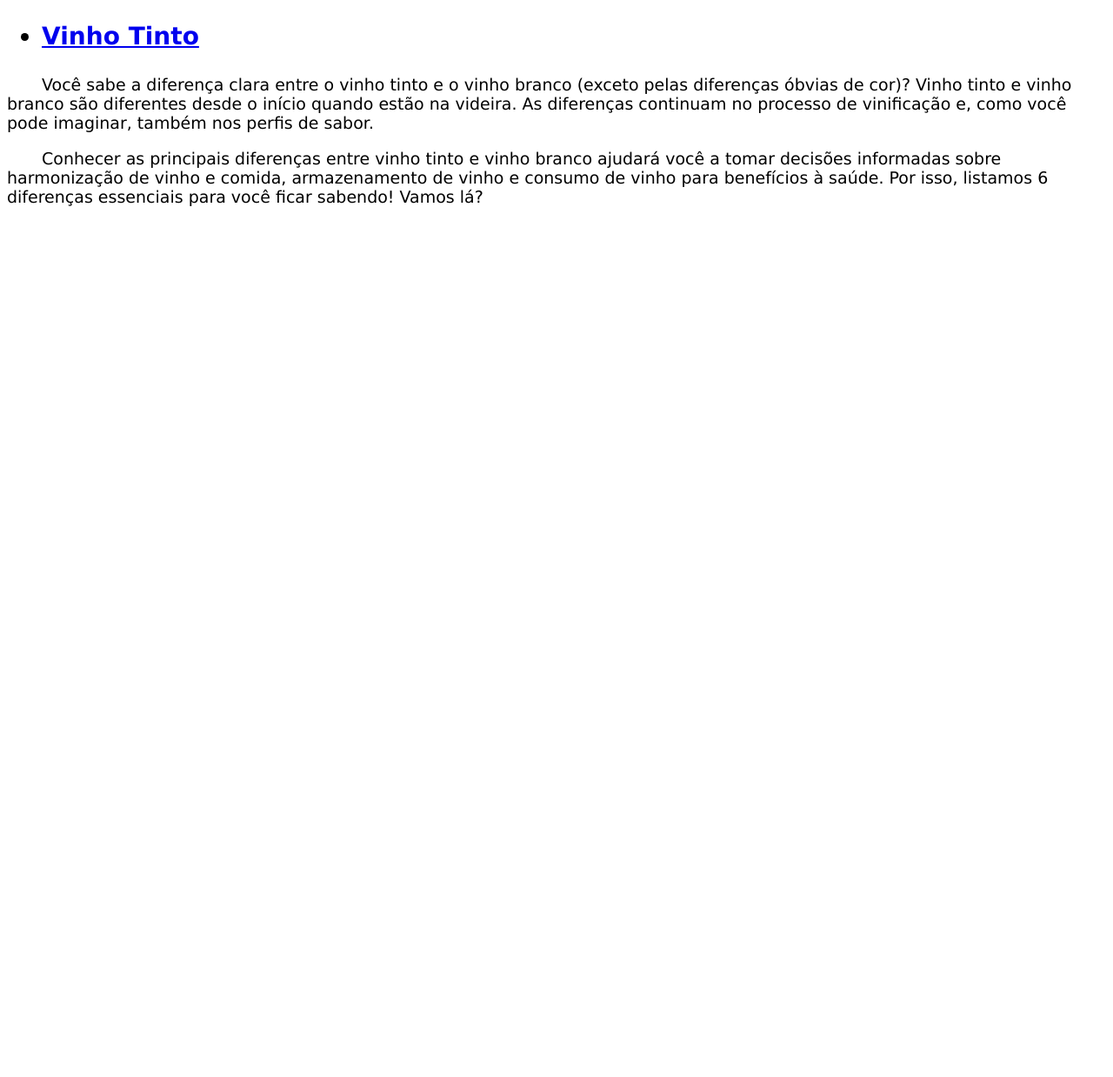
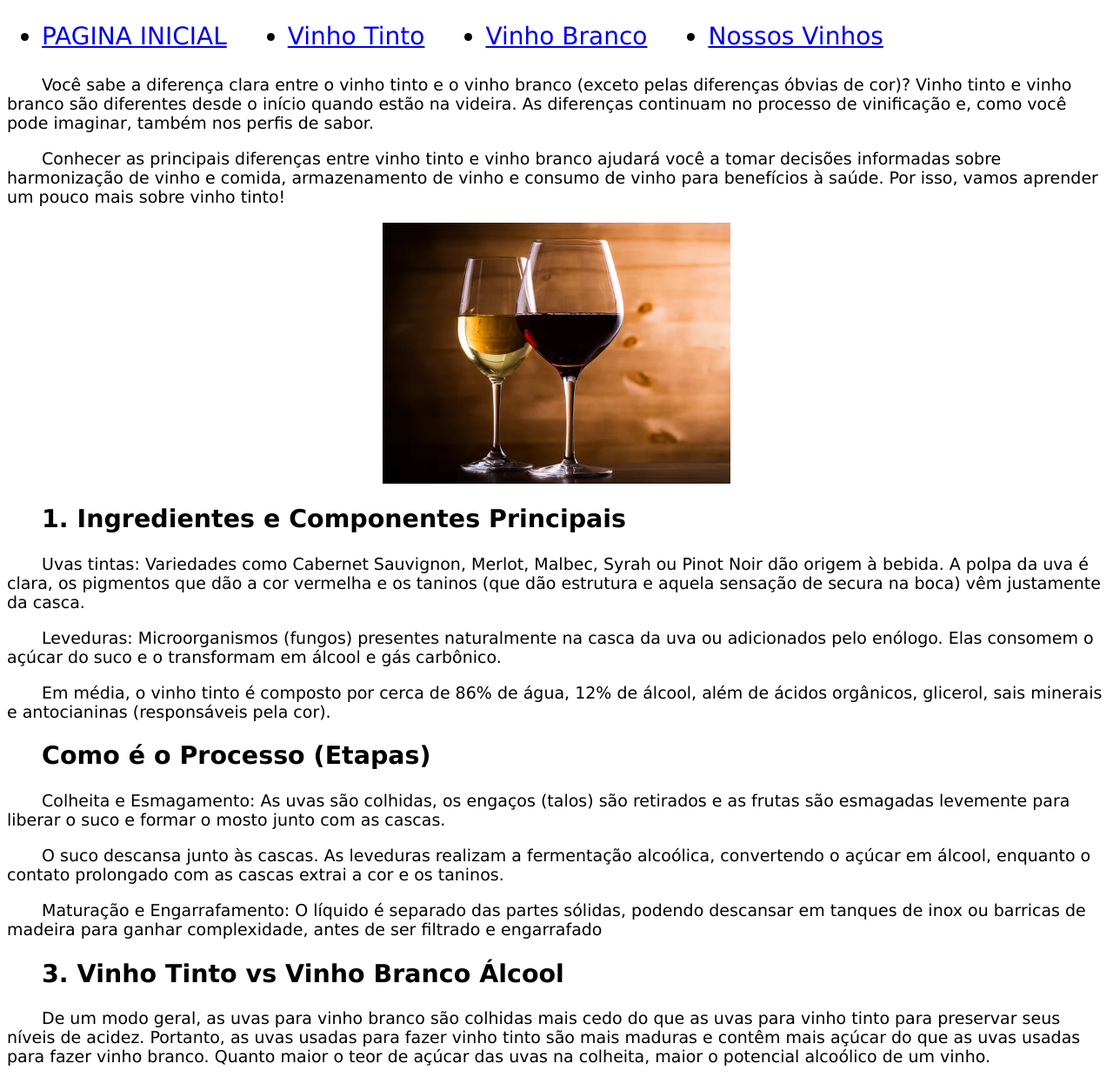
Before and after one commit to LuizFelipeCc/CheckPoint01_FrontEnd_VinheriaAgnello, a plain HTML site: page src/assets/pages/paginaDeVinhosTinto.html in a window 1280 px wide. Shown: the part 62-1300 px from the top of the page at 87% size. Before the commit the page ends 800 px from the top, so only its background shows below. Drawn offline with Linux system fonts and the light colour scheme.

Commit message:
fix: -pages

```diff
--- a/src/assets/css/style.css
+++ b/src/assets/css/style.css
@@ -9,6 +9,7 @@
     text-indent: 40px;
 }
 .centralizar {
+    display: flex;
     justify-content: center;
     align-items: center;
 }
--- a/src/assets/pages/paginaDeVinhosTinto.html
+++ b/src/assets/pages/paginaDeVinhosTinto.html
@@ -4,18 +4,44 @@
 <head>
     <meta charset="UTF-8">
     <meta name="viewport" content="width=device-width, initial-scale=1.0">
-    <title>Vinheria Agnello</title>
+    <title>Vinheria Agnello Vinho Tinto</title>
     <link rel="stylesheet" href="../css/style.css">
 </head>
 <body>
-    <h1 class="fonteBonita corTituloPrincipal">Vinheria Agnello</h1>
+    <h1 class="fonteBonita corTituloPrincipal" id="topo">Vinheria Agnello</h1>
     <section class="fonteBonita aumentarSubtitulo">
-    <ul type="circle--"> <!-- disc, square, circle--> <!-- 1, A, a, I, i-->
-        <li><a href="#vinhoTinto"><strong>Vinho Tinto</strong></a></li>
+    <ul style="display: flex; gap: 70px;">
+        <li><a href="../../../index.html">PAGINA INICIAL</a></li>
+        <li><a href="/src/assets/pages/paginaDeVinhosTinto.html">Vinho Tinto</a></li>
+        <li><a href="/src/assets/pages/paginaDeVinhosBranco.html">Vinho Branco</a></li>
+        <li><a href="/src/assets/pages/paginaDeVinhosDaLoja.html">Nossos Vinhos</a></li>
+
+    </ul>
     </section>
     <section class="aumentarTexto paragrafo fonteBonita">
         <p>Você sabe a diferença clara entre o vinho tinto e o vinho branco (exceto pelas diferenças óbvias de cor)? Vinho tinto e vinho branco são diferentes desde o início quando estão na videira. As diferenças continuam no processo de vinificação e, como você pode imaginar, também nos perfis de sabor.</p>
-        <p>Conhecer as principais diferenças entre vinho tinto e vinho branco ajudará você a tomar decisões informadas sobre harmonização de vinho e comida, armazenamento de vinho e consumo de vinho para benefícios à saúde. Por isso, listamos 6 diferenças essenciais para você ficar sabendo! Vamos lá?</p>
+        <p>Conhecer as principais diferenças entre vinho tinto e vinho branco ajudará você a tomar decisões informadas sobre harmonização de vinho e comida, armazenamento de vinho e consumo de vinho para benefícios à saúde. Por isso, vamos aprender um pouco mais sobre vinho tinto!</p>
+        <section class="centralizar"><img src="../imgs/diferenca.webp" alt="Vinhos" width="400px"">
+        </section>
+        <h2>1. Ingredientes e Componentes Principais</h2>
+
+        <p>Uvas tintas: Variedades como Cabernet Sauvignon, Merlot, Malbec, Syrah ou Pinot Noir dão origem à bebida. A polpa da uva é clara, os pigmentos que dão a cor vermelha e os taninos (que dão estrutura e aquela sensação de secura na boca) vêm justamente da casca.</p>
+        <p>Leveduras: Microorganismos (fungos) presentes naturalmente na casca da uva ou adicionados pelo enólogo. Elas consomem o açúcar do suco e o transformam em álcool e gás carbônico.</p>
+        <p>Em média, o vinho tinto é composto por cerca de 86% de água, 12% de álcool, além de ácidos orgânicos, glicerol, sais minerais e antocianinas (responsáveis pela cor).</p>
+
+        <h2>Como é o Processo (Etapas)</h2>
+
+        <p>Colheita e Esmagamento: As uvas são colhidas, os engaços (talos) são retirados e as frutas são esmagadas levemente para liberar o suco e formar o mosto junto com as cascas.</p>
+        <p>O suco descansa junto às cascas. As leveduras realizam a fermentação alcoólica, convertendo o açúcar em álcool, enquanto o contato prolongado com as cascas extrai a cor e os taninos.</p>
+        <p>Maturação e Engarrafamento: O líquido é separado das partes sólidas, podendo descansar em tanques de inox ou barricas de madeira para ganhar complexidade, antes de ser filtrado e engarrafado</p>
+
+        <h2>3. Vinho Tinto vs Vinho Branco Álcool</h2>
+
+        <p>De um modo geral, as uvas para vinho branco são colhidas mais cedo do que as uvas para vinho tinto para preservar seus níveis de acidez. Portanto, as uvas usadas para fazer vinho tinto são mais maduras e contêm mais açúcar do que as uvas usadas para fazer vinho branco. Quanto maior o teor de açúcar das uvas na colheita, maior o potencial alcoólico de um vinho.</p>
+        <p>Assim, de um modo geral, o vinho tinto contém mais teor alcoólico do que o vinho branco. Isso significa que você pode beber mais vinho branco antes de ficar bêbado do que se bebesse vinho tinto!</p>
+        <p>O vinho tinto médio tem 3,1 gramas de teor alcoólico por copo, e o vinho branco tem 2,9 gramas por copo. Todas as garrafas de vinho são legalmente obrigadas a indicar o teor alcoólico ou ABV, álcool por volume. As vinícolas recebem um pouco de espaço de manobra, portanto, pode ser até meia porcentagem a mais do que o declarado.</p>
+    </section>
+    <section class="fonteBonita "><a href="#topo"><strong>IR PARA O TOPO</strong></a> <!--Na mesma pagina-->
     </section>
 
 </body>
```
Also changed, not shown: index.html (+10 -1 lines), src/assets/pages/paginaDeInformacaoDeArmazenamento.html (+11 -0 lines), src/assets/pages/paginaDeVinhosBranco.html (+11 -0 lines), src/assets/pages/paginaDeVinhosComPrecoDaLoja.html (deleted, +0 -1 lines), src/assets/pages/paginaDeVinhosDaLoja.html (+11 -0 lines), src/assets/imgs/diferenca.webp (added).
